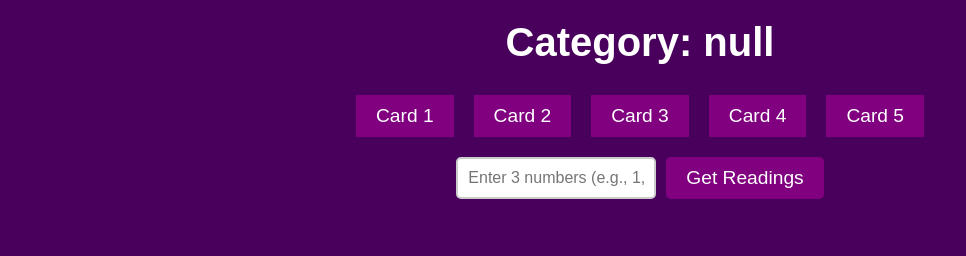
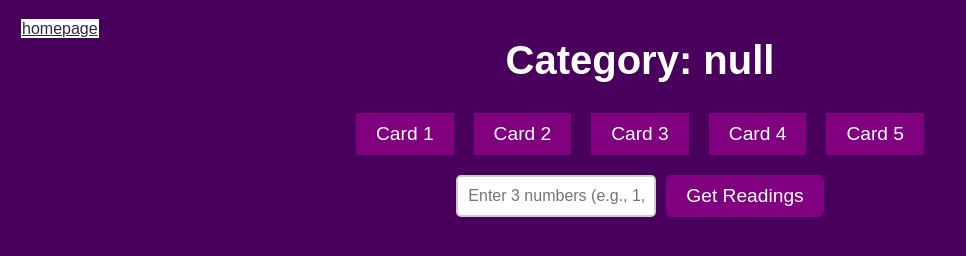
Before and after one commit to saranyasounderr/Final, a website: page public/category.html in a window 1280 px wide. Shown: the whole page, without its empty margins (0-966 px from the left). Drawn offline with Linux system fonts and the light colour scheme.

Commit message:
added homepage link

```diff
--- a/public/category.css
+++ b/public/category.css
@@ -187,9 +187,9 @@ button:focus {
 }
 a{
     color : #292A3E;
-    background-color:#D6A567;
+    background-color:white;
     margin:1px;
     border-color: black;
-    border: 1px solid black;
+    border: 1px solid white;
     width: 4px;
 }
--- a/public/category.html
+++ b/public/category.html
@@ -5,6 +5,7 @@
     <meta name="viewport" content="width=device-width, initial-scale=1.0">
     <title>Tarot Readings</title>
     <link rel="stylesheet" href="category.css">
+    <a href = "index.html">homepage</a>
 </head>
 <body>
     <h1 id="category-title">Category: </h1>
```
